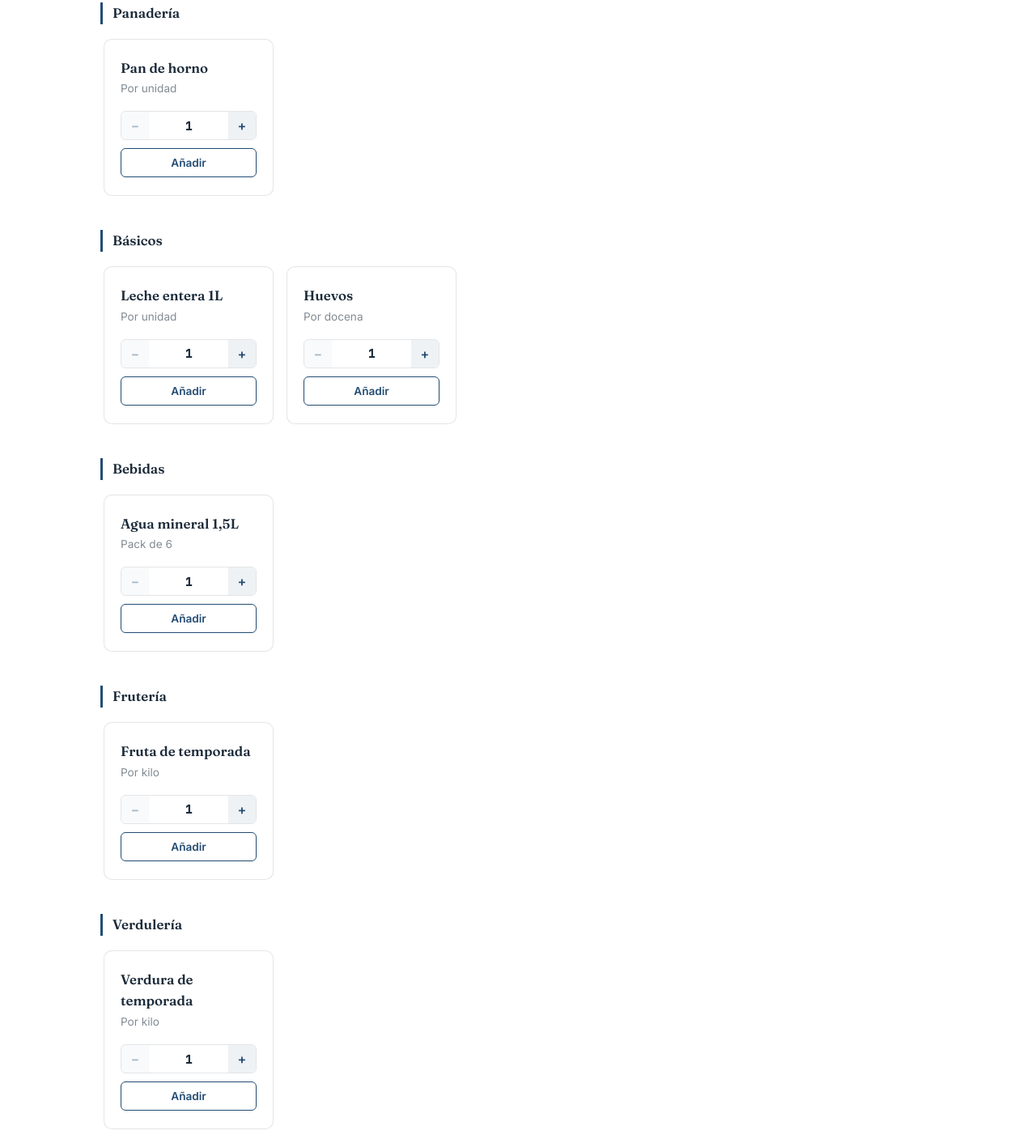
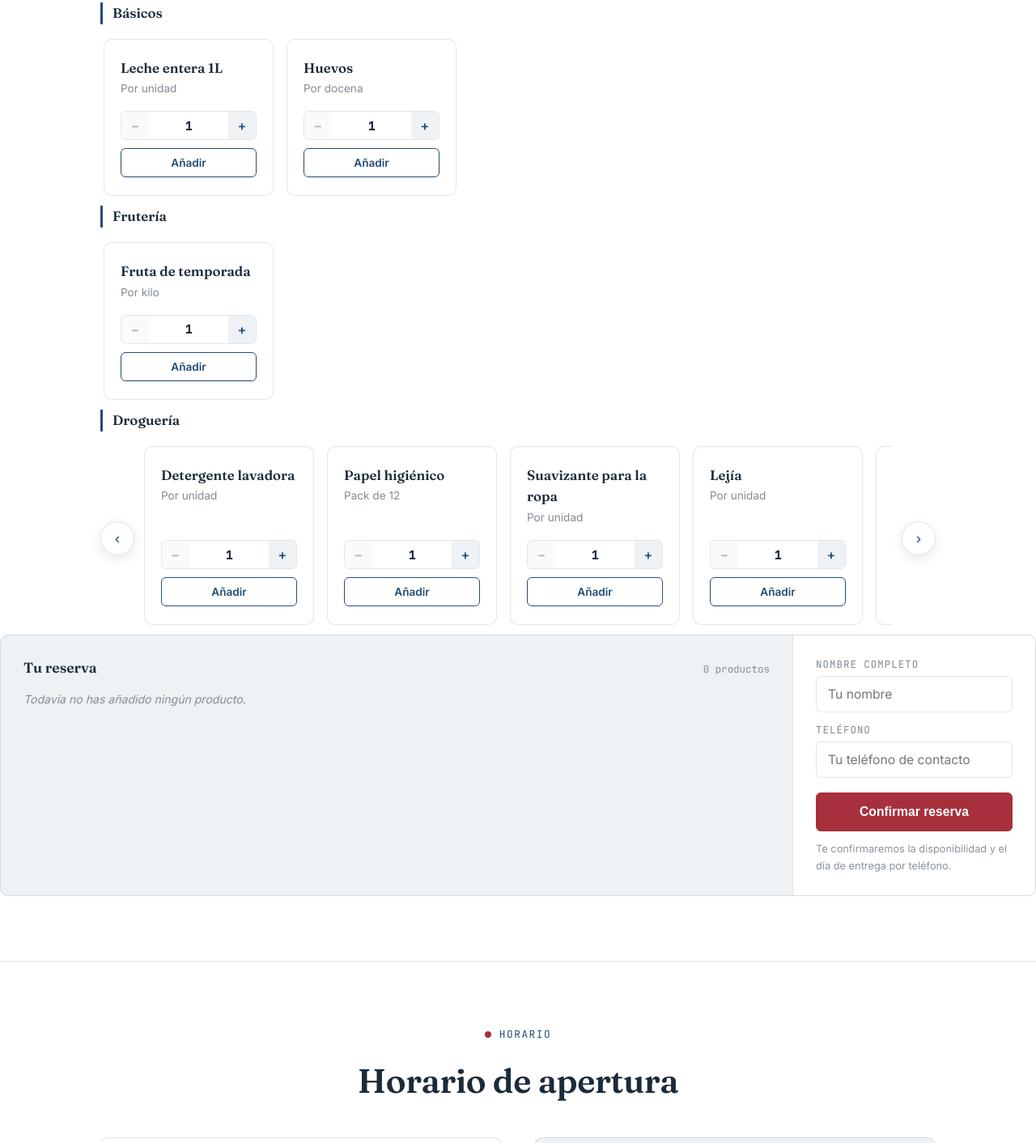
Before and after one commit to aretia-web/LaPrensa-Tomares, a plain HTML site: page index.html in a window 1280 px wide. Shown: the part 2459-3871 px from the top of the page at 81% size. Drawn offline with Linux system fonts and the light colour scheme.

Commit message:
Remove multiple reserve categories from index.html
Removed several reserve categories including Panadería, Bebidas, and Verdulería from the layout.

```diff
--- a/index.html
+++ b/index.html
@@ -157,33 +157,6 @@
       <h2>Reserva tus productos</h2>
       <p>Gracias a nuestro proveedor, podemos traer bajo pedido los productos que necesites, con entrega en un día. Elige lo que quieras reservar y confirma tu pedido.</p>
     </div>
-
-    <div class="reserve-layout">
-      <div class="reserve-categories">
-      <div class="reserve-category">
-        <h3 class="category-title">Panadería</h3>
-        <div class="reserve-carousel">
-          <button type="button" class="carousel-arrow prev" aria-label="Ver anteriores de Panadería">‹</button>
-          <div class="reserve-catalog">
-          <div class="reserve-row" data-product="Pan de horno" data-unit="unidad">
-            <div class="rr-info">
-              <h3>Pan de horno</h3>
-              <p class="unit">Por unidad</p>
-            </div>
-            <div class="rr-controls">
-              <div class="qty-stepper">
-                <button type="button" class="qty-minus" aria-label="Quitar una unidad" disabled>−</button>
-                <span class="qty-value">1</span>
-                <button type="button" class="qty-plus" aria-label="Añadir una unidad">+</button>
-              </div>
-              <button type="button" class="qty-add">Añadir</button>
-            </div>
-          </div>
-          </div>
-          <button type="button" class="carousel-arrow next" aria-label="Ver más de Panadería">›</button>
-        </div>
-      </div>
-
       <div class="reserve-category">
         <h3 class="category-title">Básicos</h3>
         <div class="reserve-carousel">
@@ -224,30 +197,6 @@
       </div>
 
       <div class="reserve-category">
-        <h3 class="category-title">Bebidas</h3>
-        <div class="reserve-carousel">
-          <button type="button" class="carousel-arrow prev" aria-label="Ver anteriores de Bebidas">‹</button>
-          <div class="reserve-catalog">
-          <div class="reserve-row" data-product="Agua mineral 1,5L (pack 6)" data-unit="pack">
-            <div class="rr-info">
-              <h3>Agua mineral 1,5L</h3>
-              <p class="unit">Pack de 6</p>
-            </div>
-            <div class="rr-controls">
-              <div class="qty-stepper">
-                <button type="button" class="qty-minus" aria-label="Quitar una unidad" disabled>−</button>
-                <span class="qty-value">1</span>
-                <button type="button" class="qty-plus" aria-label="Añadir una unidad">+</button>
-              </div>
-              <button type="button" class="qty-add">Añadir</button>
-            </div>
-          </div>
-          </div>
-          <button type="button" class="carousel-arrow next" aria-label="Ver más de Bebidas">›</button>
-        </div>
-      </div>
-
-      <div class="reserve-category">
         <h3 class="category-title">Frutería</h3>
         <div class="reserve-carousel">
           <button type="button" class="carousel-arrow prev" aria-label="Ver anteriores de Frutería">‹</button>
@@ -271,29 +220,6 @@
         </div>
       </div>
 
-      <div class="reserve-category">
-        <h3 class="category-title">Verdulería</h3>
-        <div class="reserve-carousel">
-          <button type="button" class="carousel-arrow prev" aria-label="Ver anteriores de Verdulería">‹</button>
-          <div class="reserve-catalog">
-          <div class="reserve-row" data-product="Verdura de temporada" data-unit="kg">
-            <div class="rr-info">
-              <h3>Verdura de temporada</h3>
-              <p class="unit">Por kilo</p>
-            </div>
-            <div class="rr-controls">
-              <div class="qty-stepper">
-                <button type="button" class="qty-minus" aria-label="Quitar una unidad" disabled>−</button>
-                <span class="qty-value">1</span>
-                <button type="button" class="qty-plus" aria-label="Añadir una unidad">+</button>
-              </div>
-              <button type="button" class="qty-add">Añadir</button>
-            </div>
-          </div>
-          </div>
-          <button type="button" class="carousel-arrow next" aria-label="Ver más de Verdulería">›</button>
-        </div>
-      </div>
 
       <div class="reserve-category">
         <h3 class="category-title">Droguería</h3>
```
